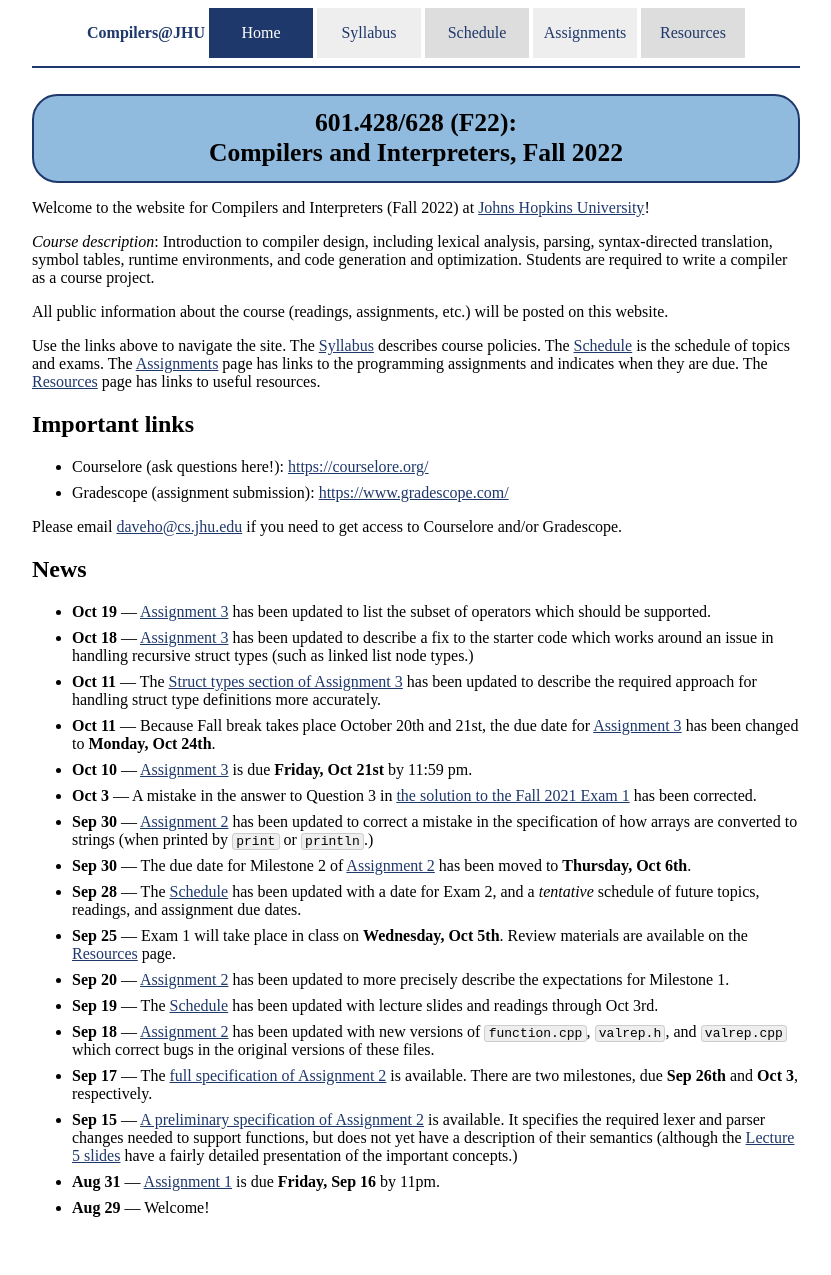
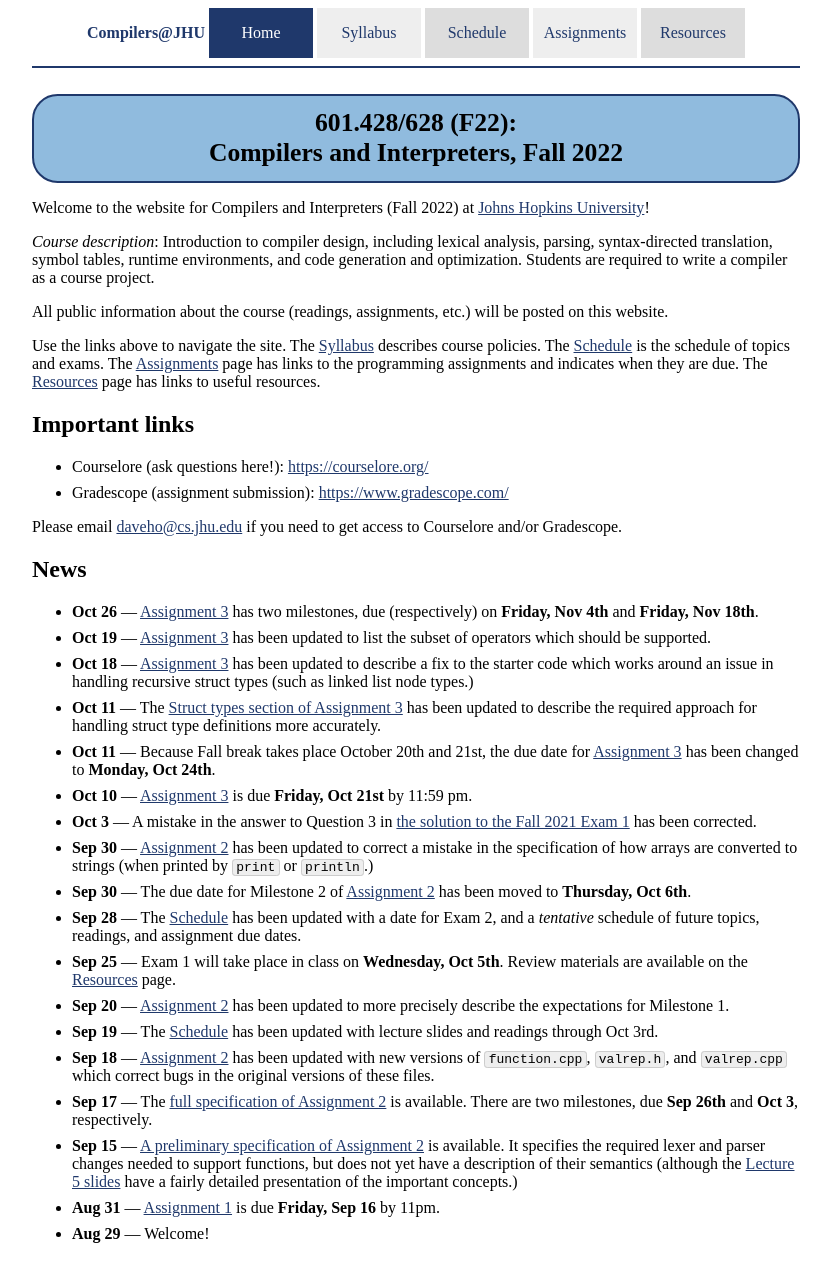
Before and after one commit to jhucompilers/fall2022, a Jekyll site: the page built from index.md, in a window 1280 px wide. Shown: the whole page, without its empty margins (224-1055 px from the left). Built offline with Jekyll 4.4.1, drawn with Linux system fonts in a browser that asks for light colours; before the commit the page ends 1249 px from its top, so only the background shows below that.

Commit message:
link to assignment 4

```diff
--- a/index.md
+++ b/index.md
@@ -31,6 +31,8 @@ and/or Gradescope.
 
 ## News
 
+* **Oct 26** — [Assignment 3](assign/assign04.html) has two milestones,
+  due (respectively) on **Friday, Nov 4th** and **Friday, Nov 18th**.
 * **Oct 19** — [Assignment 3](assign/assign03.html) has been updated to
   list the subset of operators which should be supported.
 * **Oct 18** — [Assignment 3](assign/assign03.html) has been updated to describe
```
